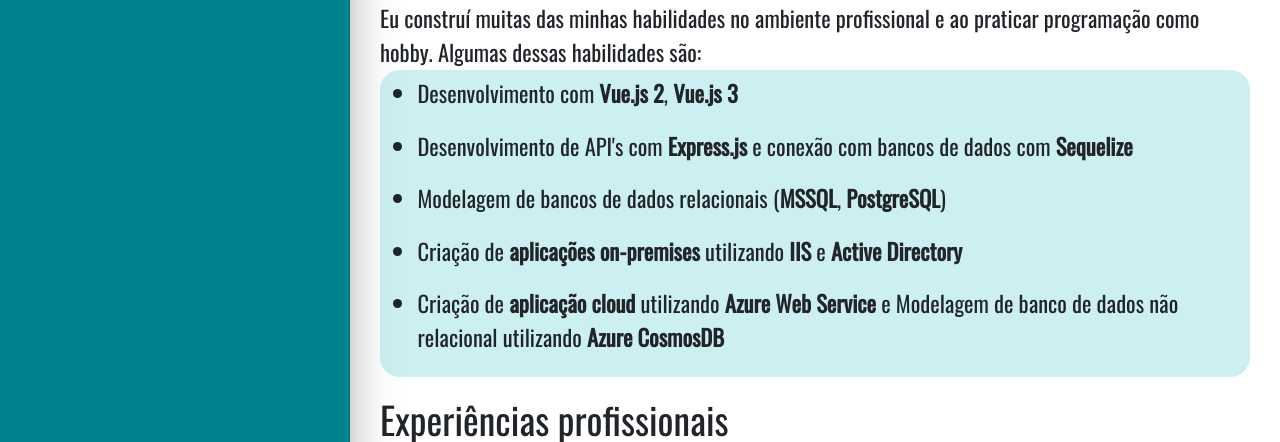
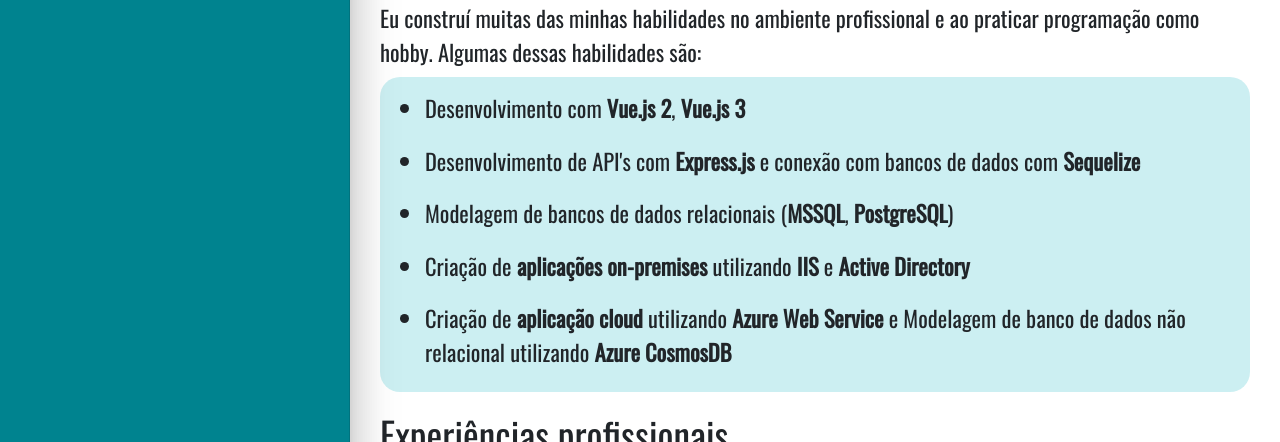
Before and after one commit to lucas-pohl-tomko/lucas-portfolio, a Vue app: page / in a window 1280 px wide. Shown: the part 313-755 px from the top of the page. Built offline with nearby package versions, Linux system fonts and the light colour scheme; some icons are missing.

Commit message:
padding changes

```diff
--- a/src/views/Content.vue
+++ b/src/views/Content.vue
@@ -28,11 +28,12 @@
 }
 .skills-list{
     background-color: #12b2c036;
-    padding: 1rem;
+    padding: 1.5rem;
+    padding-bottom: 1rem;
+    margin-top: .5rem;
     border-radius: 20px;
     list-style: none;
     width: fit-content;
-
 }
 li{
     list-style:disc;
```
